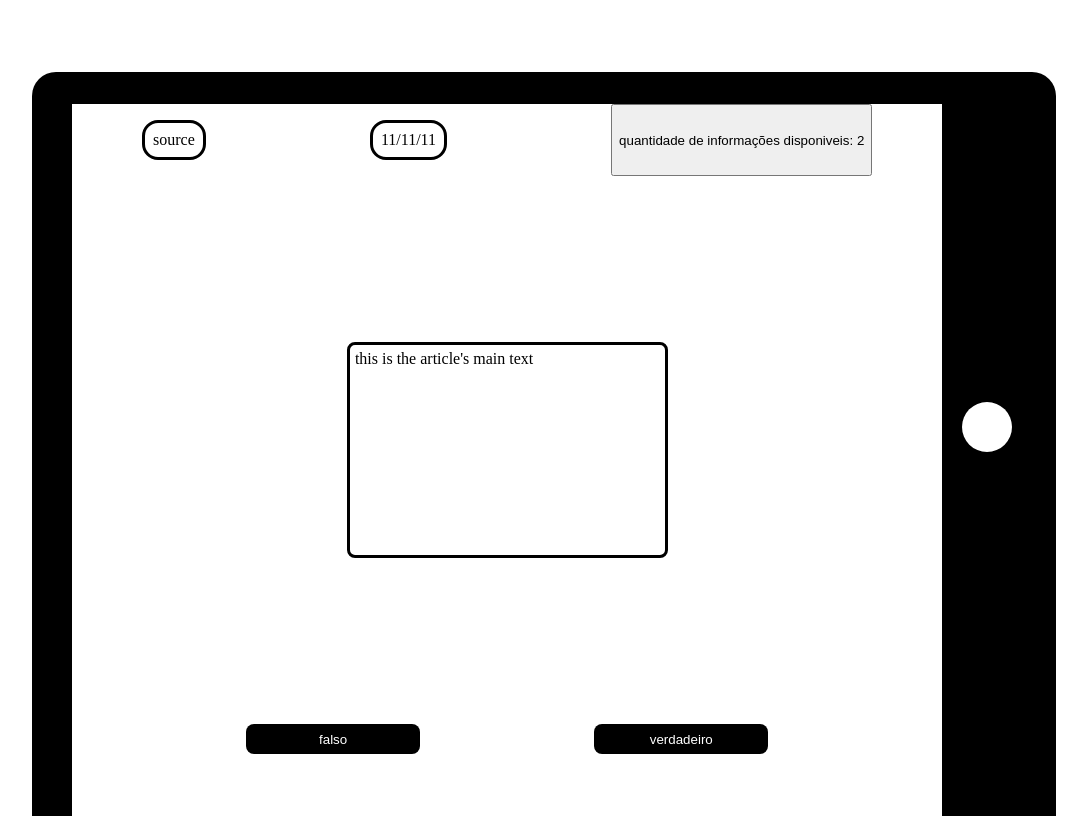
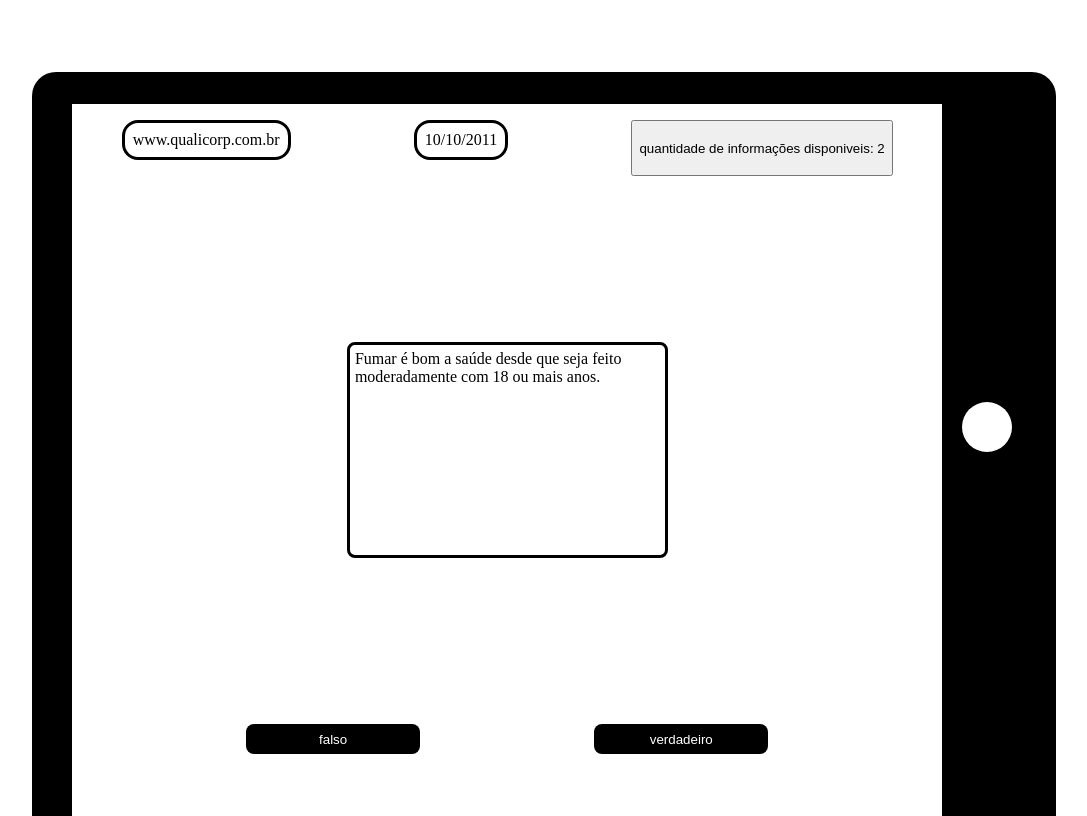
Before and after one commit to TCC-Media-Education/MediaEducation, a React (Vite) app in the folder tcc_project/: page /jogo in a window 1280 px wide. Shown: the whole page, without its empty margins (104-1191 px from the left). Built offline with nearby package versions, Linux system fonts and the light colour scheme.

Commit message:
first article logic implemented

```diff
--- a/tcc_project/src/Pages/Game/Tablet/Tablet.css
+++ b/tcc_project/src/Pages/Game/Tablet/Tablet.css
@@ -93,6 +93,10 @@
     transform: none !important;
 }
 
+.main-tablet-div #hint-button {
+    margin-top: 16px;
+}
+
 .main-tablet-div #nav-view {
     z-index: 10;
     position: fixed;
--- a/tcc_project/src/Pages/Game/Tablet/Tablet.jsx
+++ b/tcc_project/src/Pages/Game/Tablet/Tablet.jsx
@@ -17,32 +17,51 @@ export default function Tablet() {
 
     const navRef = useRef()
 
+    function randomIntFromInterval(min, max) { // min and max included
+        return Math.floor(Math.random() * (max - min + 1) + min)
+      }
+
     useEffect(() => {
         // read articles file
         const reader = new FileReader()
         let allArticles = reader.readFile()
-        // choose a random article and remove it from allArtciles then set state
+
+
+        // choose a random firts article
+        const randomIndex = randomIntFromInterval(0, allArticles.length)
+
+        setCurrentArticle(allArticles[randomIndex])
+
+
+        if(allArticles[randomIndex].image == "") {
+            setArticleHasImage(false)
+        } else {
+            setArticleHasImage(true)
+        }
+
+        // remove article that was picked first and set remaining articles
+        allArticles.splice(randomIndex, 1)
         setArtciles(allArticles)
 
-        // choose a random firts article
-        let mockArticle = new Article("name", "source", "11/11/11", "this is the article's main text", "", true, "lalala")
-
-        setCurrentArticle(mockArticle)
-        // if has image set the image
 
     }, [])
 
+
     function pickNewArticle() {
-        const randomIndex = Math.floor(Math.random() * articles.lenght);
+        if(articles.length > 0) {
+            const randomIndex = randomIntFromInterval(0, articles.length)
             setCurrentArticle(articles[randomIndex])
             if(articles[randomIndex].image != "") {
-            // set article image
+                setArticleHasImage(true)
+            } else {
+                setArticleHasImage(false)
             }
             var newArticles = articles
             newArticles.splice(randomIndex, 1)
             setArtciles(newArticles)
         }
 
+    }
 
 
     const handleFalseClick = () => {
@@ -61,8 +80,11 @@ export default function Tablet() {
     }
 
     const showNavBar = () => {
+        if(hintCounter > 0) {
             setHintCounter(hintCounter - 1)
             navRef.current.classList.toggle("responsive")
+        }
+
       }
 
     return (
@@ -77,7 +99,7 @@ export default function Tablet() {
                         <div id="source-date-infos">
                             <p className="upper-infos">{currentArticle.source}</p>
                             <p className="upper-infos">{currentArticle.date}</p>
-                            <button onClick={showNavBar}>
+                            <button id="hint-button" onClick={showNavBar}>
                                 quantidade de informações disponiveis: {hintCounter}
                             </button>
                         </div>
```
Lines whose indentation alone changed are shown as unchanged.
